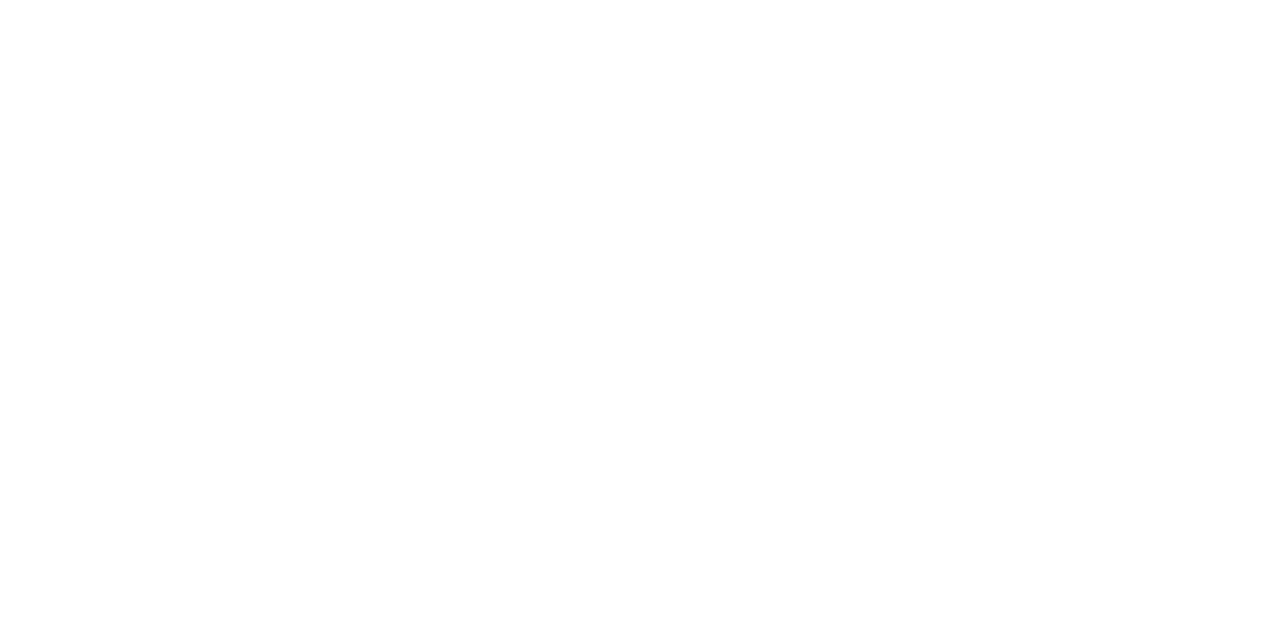
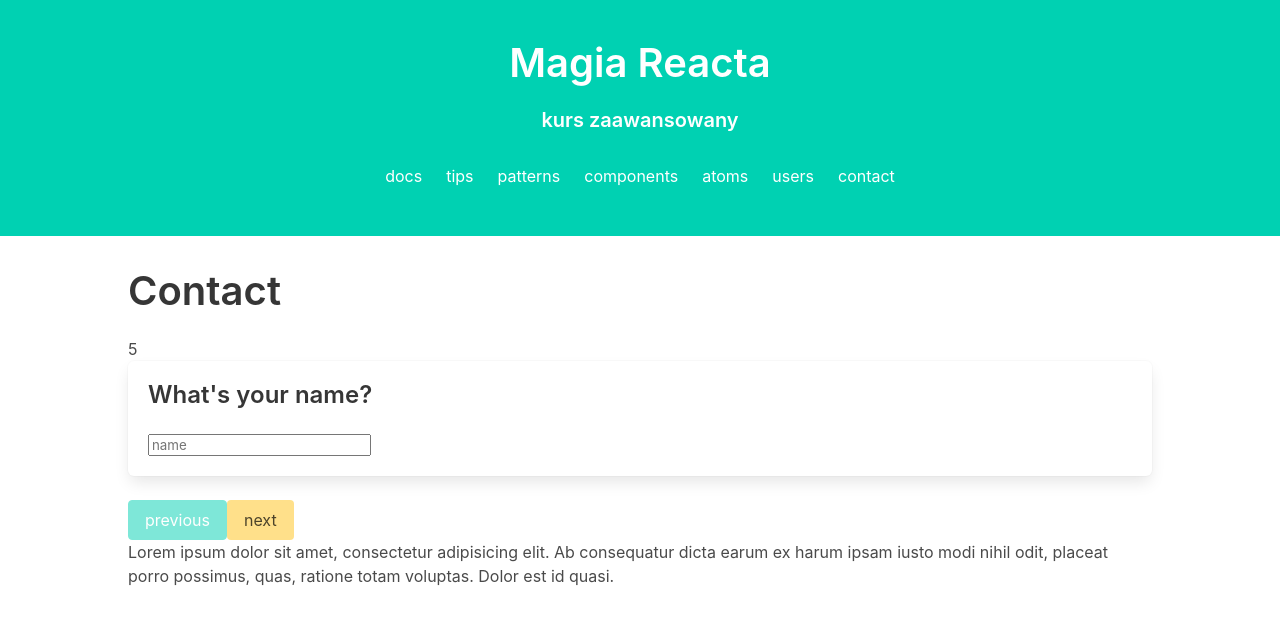
Before and after one commit to noszczynski/react-advanced, a React (Create React App) app: page /contact in a window 1280 px wide. Shown: the top 624 px of the page. Built offline with nearby package versions, Linux system fonts and the light colour scheme.

Commit message:
Implemented advanced hooks and gsap animation

```diff
--- a/src/App.js
+++ b/src/App.js
@@ -7,6 +7,7 @@ import Components from "./views/Components";
 import Tips from "./views/Tips";
 import Atoms from "./views/Atoms";
 import Users from "./views/Users";
+import Contact from "./views/Contact";
 
 const history = createBrowserHistory();
 
@@ -20,6 +21,7 @@ function App() {
       <Route path="/tips" component={Tips} />
       <Route path="/atoms" component={Atoms} />
       <Route path="/users" component={Users} />
+      <Route path="/contact" component={Contact} />
     </Router>
   );
 }
--- /dev/null
+++ b/src/components/Multistep/Multistep.js
@@ -0,0 +1,81 @@
+import React, { useContext, useState } from "react";
+import PageTemplate from "../../Templates/PageTemplate";
+
+const MultiStepContext = React.createContext({
+  currentPage: 0,
+  changePage: () => {}
+});
+
+const ProgressBar = () => {
+  const { currentPage, childrenLength } = useContext(MultiStepContext);
+  const progressBarStyle = {
+    background: "hsl(348, 100%, 61%)",
+    position: "fixed",
+    top: 0,
+    left: 0,
+    height: "5px",
+    zIndex: "100",
+    width: "100vw",
+    transition: "transform .3s ease-in-out",
+    transform: `scaleX(${currentPage / childrenLength})`,
+    transformOrigin: "0% 50%"
+  };
+  return <div style={progressBarStyle} />;
+};
+
+const Page = ({ children, pageIndex }) => {
+  const { currentPage } = useContext(MultiStepContext);
+  return currentPage === pageIndex ? children : null;
+};
+
+const Controls = () => {
+  const { changePage, currentPage, childrenLength } = useContext(
+    MultiStepContext
+  );
+
+  return (
+    <div>
+      <ProgressBar />
+      <button
+        className={`button is-primary`}
+        onClick={() => changePage(currentPage - 1)}
+        disabled={currentPage <= 0}
+      >
+        previous
+      </button>
+      <button
+        className={`button is-warning`}
+        onClick={() => changePage(currentPage + 1)}
+        disabled={currentPage >= childrenLength}
+      >
+        next
+      </button>
+      {currentPage >= childrenLength && (
+        <button className={`button is-danger`}>submit</button>
+      )}
+    </div>
+  );
+};
+
+const MultiStep = ({ children }) => {
+  const [currentPage, setCurrentPage] = useState(0);
+  const changePage = newPageIndex => {
+    setCurrentPage(newPageIndex);
+  };
+
+  return (
+    <MultiStepContext.Provider
+      value={{
+        currentPage,
+        changePage,
+        childrenLength: children.length
+      }}
+    >
+      <PageTemplate title={`Contact`}>
+        <div>{children}</div>
+      </PageTemplate>
+    </MultiStepContext.Provider>
+  );
+};
+
+export { MultiStep, Page, Controls };
--- a/src/components/Navigation/Index.js
+++ b/src/components/Navigation/Index.js
@@ -4,7 +4,15 @@ import "bulma";
 import cx from "classnames";
 import styles from "./Navigation.module.scss";
 
-const NAV_ITEMS = ["docs", "tips", "patterns", "components", "atoms", "users"];
+const NAV_ITEMS = [
+  "docs",
+  "tips",
+  "patterns",
+  "components",
+  "atoms",
+  "users",
+  "contact"
+];
 
 function Navigation() {
   return (
--- /dev/null
+++ b/src/views/Contact.js
@@ -0,0 +1,71 @@
+import React, { Fragment } from "react";
+import { Controls, MultiStep, Page } from "../components/Multistep/Multistep";
+import Header from "../components/Header";
+
+//TODO save values
+const PAGES = [
+  {
+    title: "What's your name?",
+    name: "name",
+    inputLabel: "name",
+    inputValue: ""
+  },
+  {
+    title: "And your last name?",
+    name: "lastName",
+    inputLabel: "last name",
+    inputValue: ""
+  },
+  {
+    title: "What about your phone number?",
+    name: "phone",
+    inputLabel: "phone",
+    inputValue: "dupa"
+  },
+  {
+    title: "What about your phone number 2?",
+    name: "abc",
+    inputLabel: "phone",
+    inputValue: "dupa"
+  },
+  {
+    title: "What about your phone number 3?",
+    name: "ssd",
+    inputLabel: "phone",
+    inputValue: "dupa"
+  }
+];
+
+const Contact = () => {
+  // const setInputValue = (index, inputValue) => {
+  //   PAGES[index].inputValue = inputValue;
+  // };
+
+  return (
+    <Fragment>
+      <Header />
+      <MultiStep>
+        <p>{PAGES.length}</p>
+        {PAGES.map(({ title, name, inputLabel, inputValue }, index) => (
+          <Page pageIndex={index} key={name}>
+            <div className={`box`}>
+              <p className={`title is-4`}>{title}</p>
+              <input
+                type={`text`}
+                name={name}
+                placeholder={inputLabel}
+                // onChange={e => setInputValue(index, e.target.value)}
+              />
+            </div>
+          </Page>
+        ))}
+        <Controls />
+        Lorem ipsum dolor sit amet, consectetur adipisicing elit. Ab consequatur
+        dicta earum ex harum ipsam iusto modi nihil odit, placeat porro
+        possimus, quas, ratione totam voluptas. Dolor est id quasi.
+      </MultiStep>
+    </Fragment>
+  );
+};
+
+export default Contact;
--- a/src/views/Users.js
+++ b/src/views/Users.js
@@ -1,16 +1,28 @@
-import React, { Fragment, useRef, useState } from "react";
+import React, { Fragment, useContext, useRef, useState } from "react";
 import Header from "../components/Header";
 import { useDetectOutsideClick } from "../Hooks/useDetectOutsideClick";
 import PageTemplate from "../Templates/PageTemplate";
 
+const Context = React.createContext();
+
+const User = () => {
+  const context = useContext(Context);
+  return <p>My name is: {context.name}</p>;
+};
+
 const Users = () => {
   const [isModalOpen, setModalOpen] = useState(false);
   const modalRef = useRef(null);
+
   useDetectOutsideClick(modalRef, setModalOpen);
 
   return (
     <Fragment>
       <Header />
+      <Context.Provider value={{ name: "Adam" }}>
+        <h2 className={`title is-3`}>Users:</h2>
+        <User />
+      </Context.Provider>
       <PageTemplate title={`Users`}>
         <button
           className="button is-primary"
```
